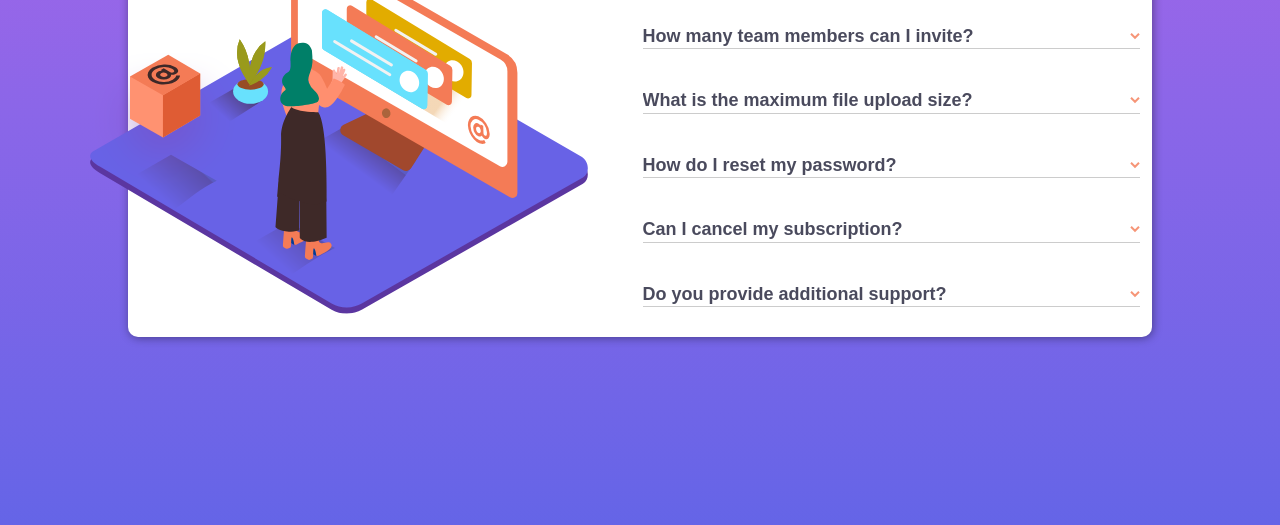
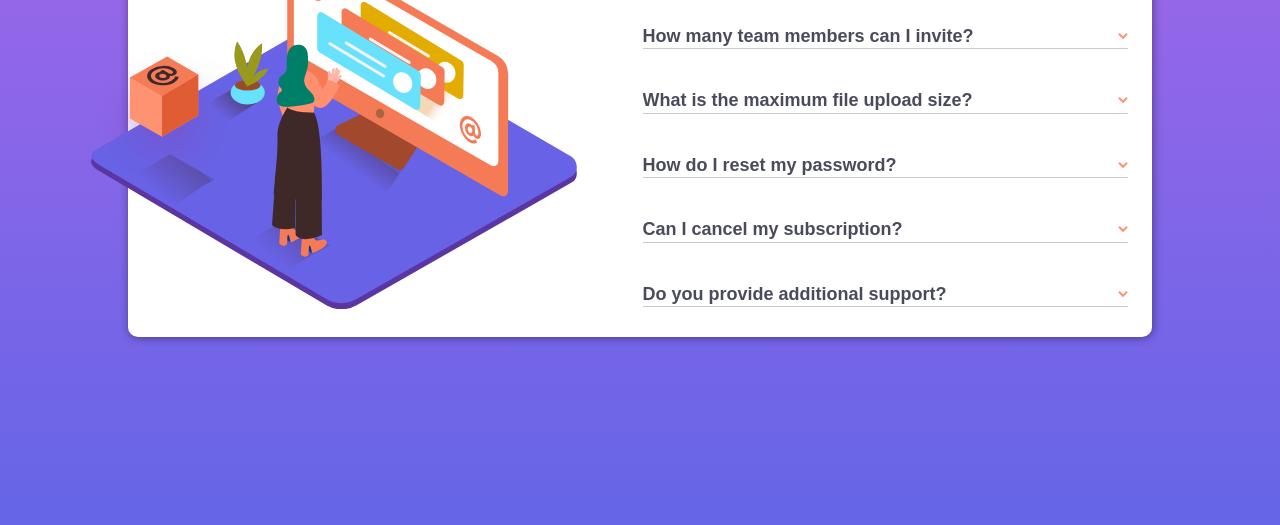
Before and after one commit to RedMwp/Acordion, a plain HTML site: page index.html in a window 1280 px wide. Shown: the part 275-800 px from the top of the page. Drawn offline with Linux system fonts and the light colour scheme.

Commit message:
made some small changes on the max width

```diff
--- a/style.css
+++ b/style.css
@@ -18,6 +18,7 @@ main{
     justify-content: center;
     align-items:center;
     margin:0 auto;
+    max-width: 1080px
 }
 section{
     background:#fff;
@@ -36,6 +37,7 @@ section{
     display:flex;
     flex-direction: column;
     justify-content:space-around;
+    padding: 1em;
 }
 .content h1{
     text-align: center;
@@ -102,6 +104,7 @@ img[alt=box] {
     transform: translate(0%, -50%);
     z-index: 1;
 }
+
 @media (max-width:800px){
     section{
         flex-direction:column;
```
